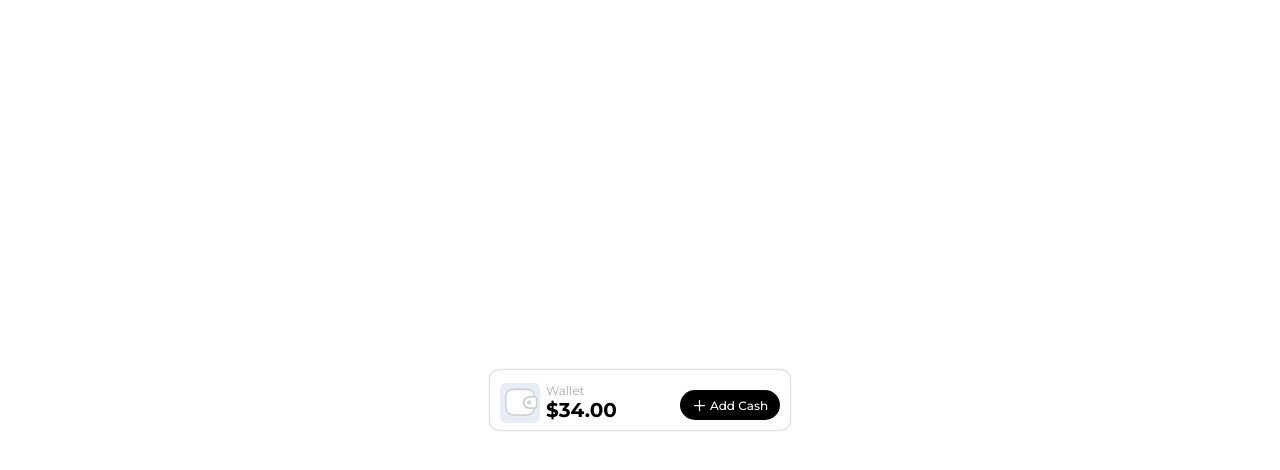
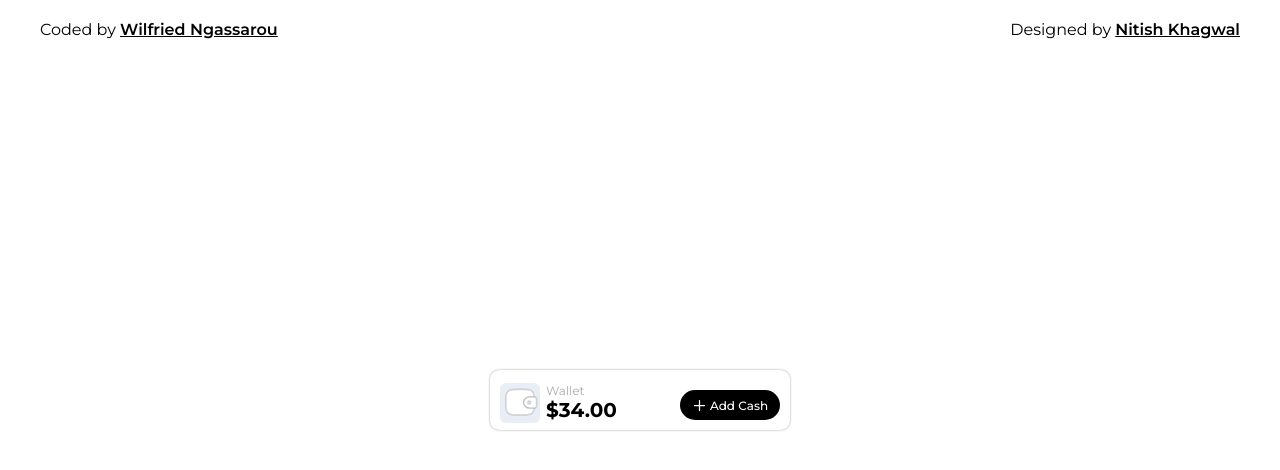
Before and after one commit to wilfriedNgassarou/add-card-disclosure-interaction, a React (Vite) app: page / in a window 1280 px wide. Shown: the top 470 px of the page. Built offline with nearby package versions, Linux system fonts and the light colour scheme.

Commit message:
Ajout de crédit

```diff
--- a/src/components/app/App.tsx
+++ b/src/components/app/App.tsx
@@ -3,6 +3,7 @@ import AddButton from "../add button/AddButton";
 import Cash from "../cash/Cash";
 import PaymentMode from "../payment Mode/PaymentMode";
 import Wallet, { Amount } from "../wallet/Wallet";
+import Credits from "../credits/Credits";
 
 
 export default function App() {
@@ -42,6 +43,7 @@ export default function App() {
           setAmounts={setAmounts}
         />
       </section>
+      <Credits />
     </section>
   )
 }
--- /dev/null
+++ b/src/components/credits/Credits.tsx
@@ -0,0 +1,8 @@
+export default function Credits() {
+  return (
+    <section className="credits">
+      <span>Coded by <a href="https://x.com/Wilfried_Ng23" target="_blank">Wilfried Ngassarou</a></span>
+      <span>Designed by <a href="https://x.com/nitishkmrk" target="_blank">Nitish Khagwal</a></span>
+    </section>
+  )
+}
--- /dev/null
+++ b/src/styles/credits.scss
@@ -0,0 +1,14 @@
+.credits {
+  position: absolute;
+  display: flex;
+  justify-content: space-between;
+  top: 20px;
+  width: 100%;
+  left: 0;
+  padding: 0px 40px;
+
+  a {
+    color: black;
+    font-weight: 600;
+  }
+}
--- a/src/styles/index.css
+++ b/src/styles/index.css
@@ -467,4 +467,18 @@ body {
   transition: transform 0.25s ease-out;
 }
 
+.credits {
+  position: absolute;
+  display: flex;
+  justify-content: space-between;
+  top: 20px;
+  width: 100%;
+  left: 0;
+  padding: 0px 40px;
+}
+.credits a {
+  color: black;
+  font-weight: 600;
+}
+
 /*# sourceMappingURL=index.css.map */
--- a/src/styles/index.scss
+++ b/src/styles/index.scss
@@ -4,3 +4,4 @@
 @import 'wallet';
 @import 'payment';
 @import 'cash';
+@import 'credits';
```
Also changed, not shown: 1 other file (tests, documents, lock files or other folders).
